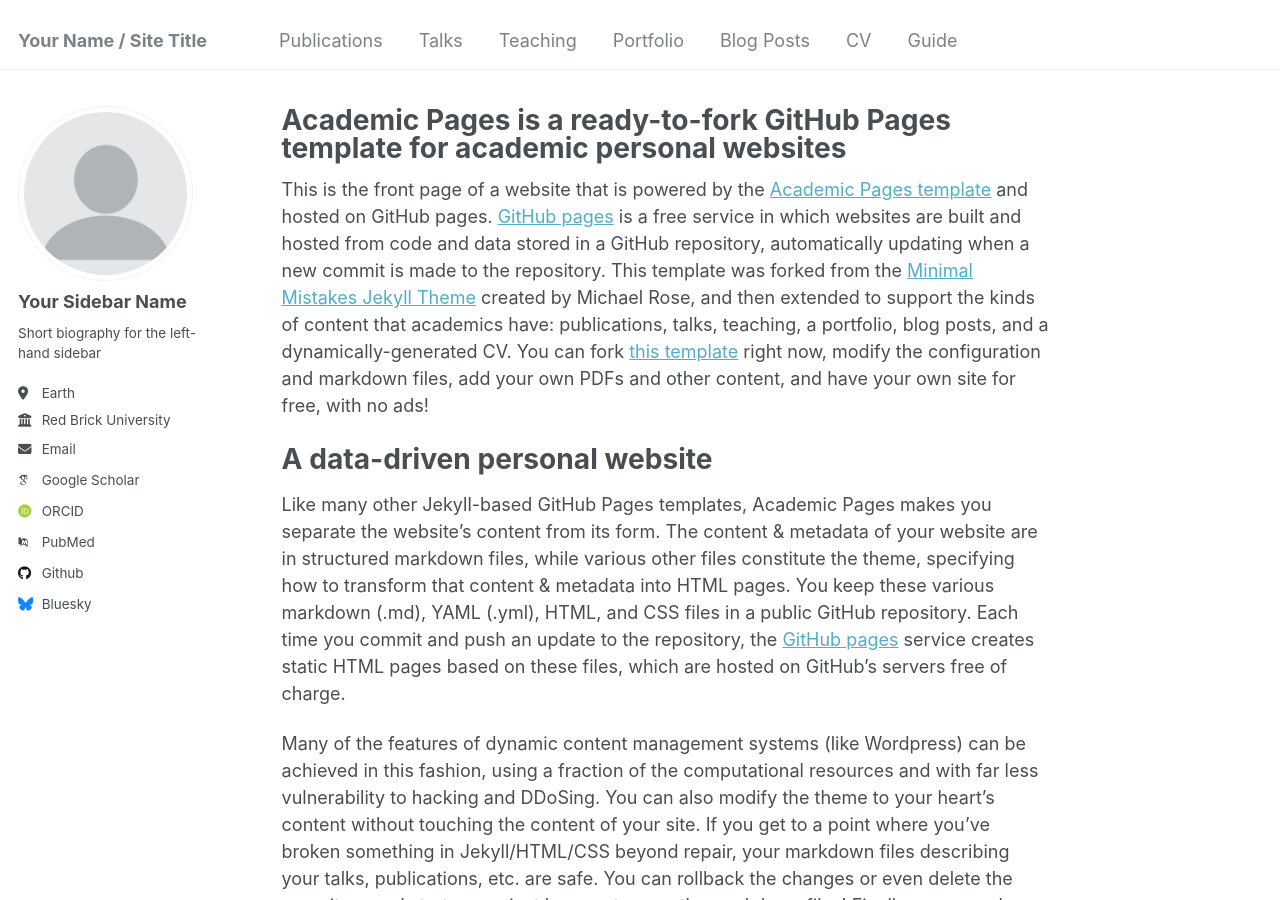
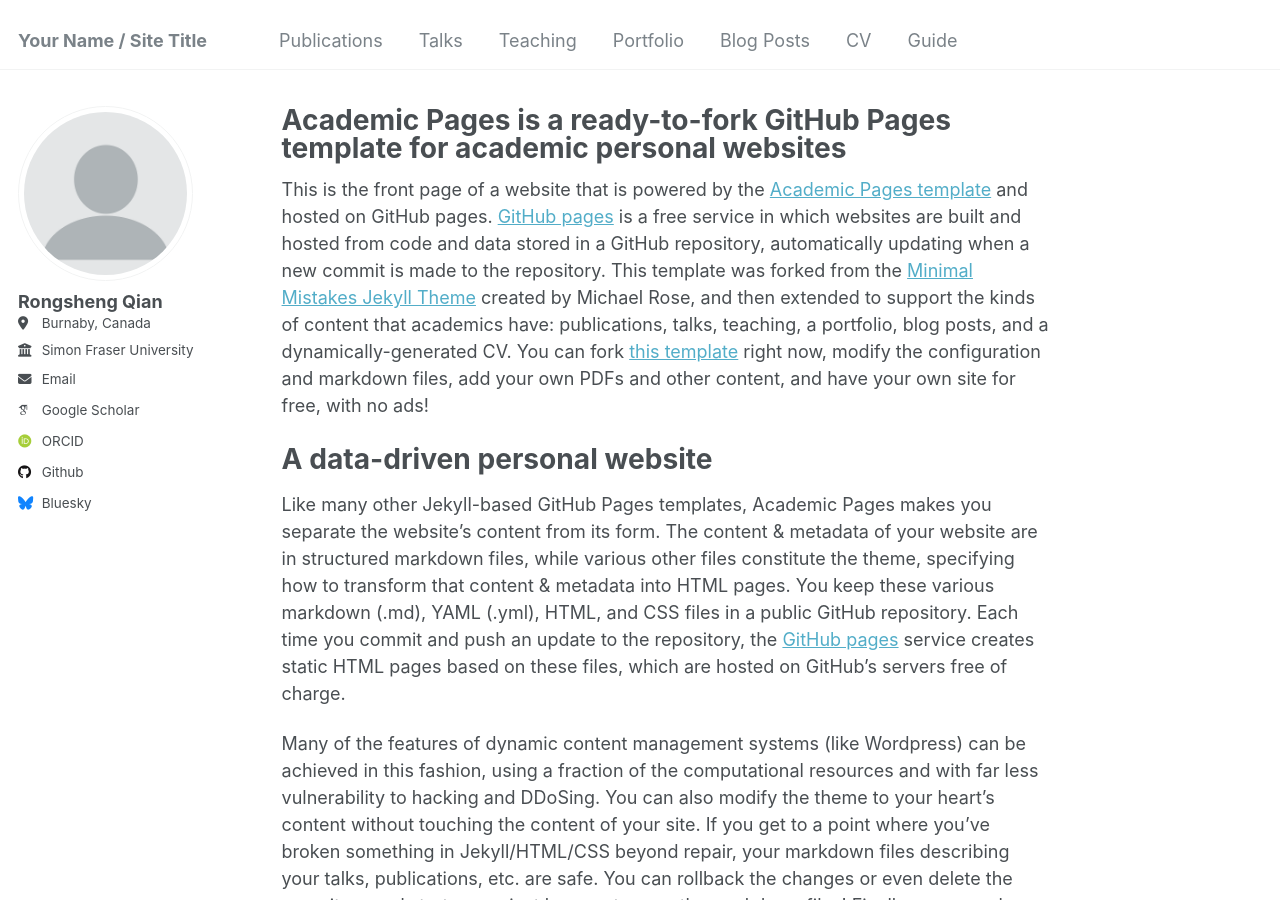
Before and after one commit to RSQ0504/Rongsheng_Qian.github.io, a Jekyll site: the page built from _pages/about.md, in a window 1280 px wide and 900 px high. Built offline with Jekyll 4.4.1, drawn with Linux system fonts in a browser that asks for light colours; some web fonts are replaced.

Commit message:
Update _config.yml

```diff
--- a/_config.yml
+++ b/_config.yml
@@ -12,9 +12,9 @@ title                    : "Your Name / Site Title"
 title_separator          : "-"
 name                     : &name "Your Name"
 description              : &description "personal description"
-url                      : https://academicpages.github.io # the base hostname & protocol for your site e.g. "https://[your GitHub username].github.io"
+url                      : https://rsq0504.github.io/Rongsheng_Qian.github.io # the base hostname & protocol for your site e.g. "https://[your GitHub username].github.io"
 baseurl                  : "" # the subpath of your site, e.g. "/blog"
-repository               : "academicpages/academicpages.github.io"
+repository               : "RSQ0504/Rongsheng_Qian.github.io"
 
 # Site Author - The following control what appear as part of the author content on the side bar.
 #               If a field is blank the icon and link will not appear, otherwise it will be shown.
@@ -22,21 +22,21 @@ repository               : "academicpages/academicpages.github.io"
 author:
   # Biographic information
   avatar           : "profile.png"
-  name             : "Your Sidebar Name"
+  name             : "Rongsheng Qian"
   pronouns         : # example: "she/her"
-  bio              : "Short biography for the left-hand sidebar"
-  location         : "Earth"
-  employer         : "Red Brick University"
+  bio              : #
+  location         : "Burnaby, Canada"
+  employer         : "Simon Fraser University"
   uri              : # URL
-  email            : "none@example.org"
+  email            : "rqa4@sfu.ca"
 
   # Academic websites
   arxiv            : # URL - Update with the correct link to your profile
-  googlescholar    : "https://scholar.google.com/citations?user=PS_CX0AAAAAJ"
+  googlescholar    : "hhttps://scholar.google.ca/citations?hl=en&user=McNfqEsAAAAJ"
   impactstory      : # URL
-  orcid            : "http://orcid.org/yourorcidurl"
+  orcid            : "https://orcid.org/0009-0006-4667-896X"
   semantic         : # URL
-  pubmed           : "https://www.ncbi.nlm.nih.gov/pubmed/?term=john+snow"
+  pubmed           : #
   researchgate     : # URL
   scopus           : # URL
 
@@ -44,7 +44,7 @@ author:
   bitbucket        : # Username - Update with your username on the site
   codepen          : # Username
   dribbble         : # Username
-  github           : "academicpages"
+  github           : "RSQ0504"
   kaggle           : # Username
   stackoverflow    : # User number or user number and name (i.e., use "1" or "1/jeff-atwood")
 
```
